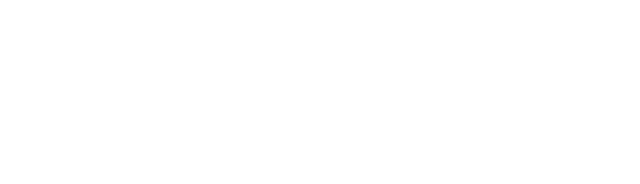
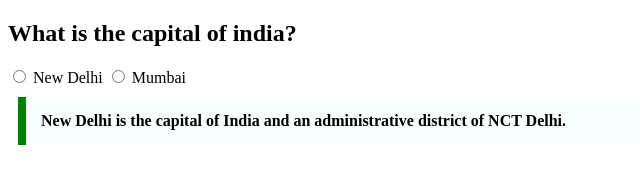
Before and after one commit to acciojob/trivia-Aashish257, a website: page main.html in a window 1280 px wide. Shown: the whole page, without its empty margins (0-640 px from the left). Drawn offline with Linux system fonts and the light colour scheme.

Commit message:
created a submission

```diff
--- a/main.html
+++ b/main.html
@@ -8,6 +8,14 @@
 
 <body>
 	<!-- the entire body must be written by student -->
+	<h2>What is the capital of india?</h2>
+
+	<input type="radio" > New Delhi
+	<input type="radio" > Mumbai
+
+	<blockquote>
+		New Delhi is the capital of India and an administrative district of NCT Delhi.
+	</blockquote>
     <script type="text/javascript" src="./script.js">
 </script>
 
--- a/styles.css
+++ b/styles.css
@@ -1,2 +1,11 @@
 
 /* Your CSS Code here. */
+blockquote {
+	max-width: 600px;
+	margin: 10px;
+	padding: 15px;
+	border-left: 8px solid green;
+	background-color: #f8fffe;
+	font-weight: bold;
+
+}
```
